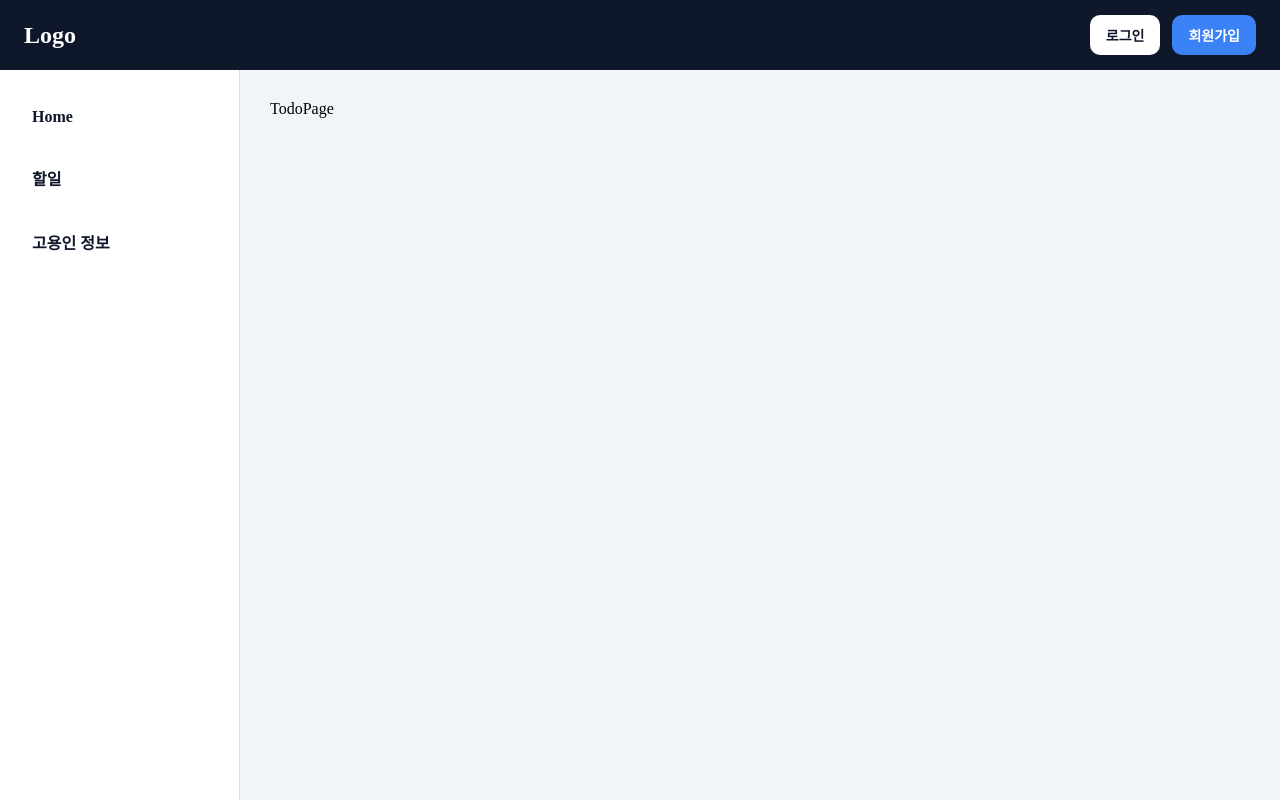
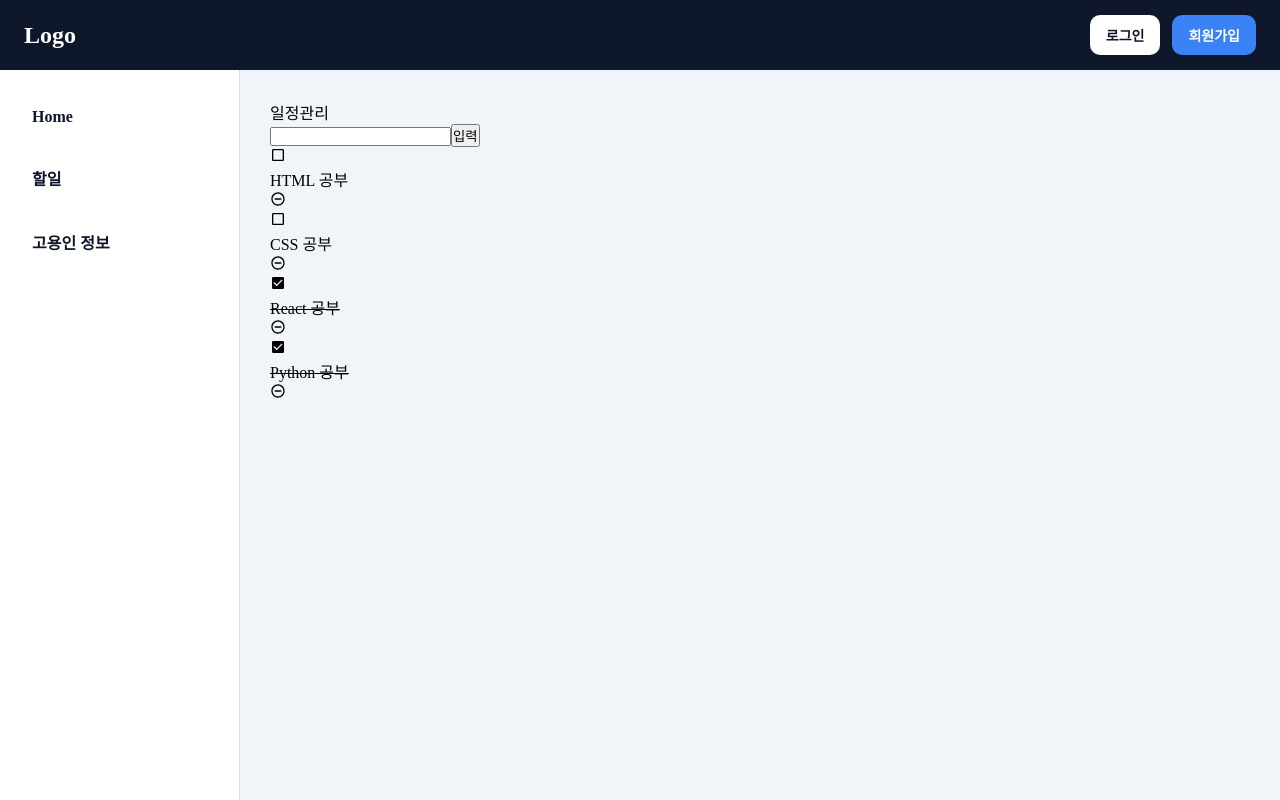
Before and after one commit to Omitss/frontend, a React (Vite) app: page /todo in a window 1280 px wide. Built offline with nearby package versions, Linux system fonts and the light colour scheme.

Commit message:
todoPage

```diff
--- a/package.json
+++ b/package.json
@@ -12,6 +12,7 @@
   "dependencies": {
     "react": "^19.2.6",
     "react-dom": "^19.2.6",
+    "react-icons": "^5.6.0",
     "react-router-dom": "^7.15.1",
     "styled-components": "^6.4.1"
   },
--- a/src/no1_pages/TodoPage.jsx
+++ b/src/no1_pages/TodoPage.jsx
@@ -1,10 +1,28 @@
-import React from 'react'
+import React, { useState } from 'react'
+import TodoTemplate from '../no2_components/todo/TodoTemplate'
+import TodoInsert from '../no2_components/todo/TodoInsert'
+import TodoList from '../no2_components/todo/TodoList'
+
+
+const initialState = {
+  todoList : [
+    {id : 1, subject : "HTML 공부", checked : false},
+    {id : 2, subject : "CSS 공부", checked : false},
+    {id : 3, subject : "React 공부", checked : true},
+    {id : 4, subject : "Python 공부", checked : true},
+  ],
+  todoObj : {id : "", subject : " ", checked : false}
+}
 
 const TodoPage = () => {
+  const [state, setState] = useState(initialState);
+  const {todoList, todoObj} = state;
+
   return (
-    <div>
-      TodoPage
-    </div>
+    <TodoTemplate>
+      <TodoInsert setState = {setState} todoObj = {todoObj}/>
+      <TodoList todoList = {todoList} setState = {setState}/>
+    </TodoTemplate>
   )
 }
 
--- a/src/no2_components/employee/EmployeeRegister.jsx
+++ b/src/no2_components/employee/EmployeeRegister.jsx
@@ -2,26 +2,26 @@
 import React, { useContext, useState } from 'react'
 import { EmployeeContext } from '../../no0_context/EmployeeContext'
 
-const initialEmps = [
-  {id:"1", name:"John", email:"John@example.com", job : "forentdend", pay : 600},
-  {id:"2", name:"peter", email:"peter@example.com", job : "backend", pay : 600},
-  {id:"3", name:"Susan", email:"Susan@example.com", job : "db", pay : 600},
-  {id:"4", name:"Sue", email:"Sue@example.com", job : "ai", pay : 600},
-]
-const initialEmp = {
-  id : '', name : '', email:'', job: "", pay :""
-}
+// const initialEmps = [
+//   {id:"1", name:"John", email:"John@example.com", job : "forentdend", pay : 600},
+//   {id:"2", name:"peter", email:"peter@example.com", job : "backend", pay : 600},
+//   {id:"3", name:"Susan", email:"Susan@example.com", job : "db", pay : 600},
+//   {id:"4", name:"Sue", email:"Sue@example.com", job : "ai", pay : 600},
+// ]
+// const initialEmp = {
+//   id : '', name : '', email:'', job: "", pay :""
+// }
 
-const initialstate = {
-  empTable : initialEmps,
-  emp : initialEmp
-}
+// const initialstate = {
+//   empTable : initialEmps,
+//   emp : initialEmp
+// }
 
 
 const EmployeeRegister = () => {
-  const {dispatch} = useContext(EmployeeContext);
+  const {state, dispatch} = useContext(EmployeeContext);
 
-  const [emp, setEmp] = useState(initialEmp);
+  const [emp, setEmp] = useState(state.emp);
 
   const handleChange = (event) => {
     const {name, value} = event.target;
@@ -34,7 +34,7 @@ const EmployeeRegister = () => {
     event.preventDefault();
     const newId = Date.now().toString();
     dispatch({type : "register", payload: {newId, emp}})
-    setEmp(initialEmp)
+    setEmp(state.emp)
   }
 
   return (
--- /dev/null
+++ b/src/no2_components/todo/TodoInsert.jsx
@@ -0,0 +1,53 @@
+//TodoInsert.jsx
+import React from 'react'
+import TodoList from './TodoList';
+
+
+const TodoInsert = ({todoObj, setState}) => {
+    const handleChange = (e) => {
+        const {name, value} = e.target;
+
+        setState(prev => ({
+            ...prev,
+            todoObj : {
+                ...prev.todoObj,
+                [name] : value
+            }
+        }))
+    }
+    const handleSubmit = (e) => {
+         e.preventDefault();
+        setState(prev => (
+            {
+                ...prev,
+                todoList : [
+                    ...prev.todoList,
+                    {
+                        ...prev.todoObj,
+                        id :
+                        prev.todoList.length>0 ?
+                            Math.max(...prev.todoList.map(item => item.id))+1
+                            : 1
+                    }
+
+                ]
+            }
+        ))
+    }
+
+  return (
+    <form onSubmit={handleSubmit}>
+        <input
+            type="text"
+            name = "subject"
+            value= {todoObj.subject}
+            onChange={handleChange}
+            required
+            placeholder='할 일을 입력하세요'
+        />
+        <button>입력</button>
+    </form>
+  )
+}
+
+export default TodoInsert
--- /dev/null
+++ b/src/no2_components/todo/TodoList.jsx
@@ -0,0 +1,20 @@
+// TodoList.jsx
+import React from 'react'
+import TodoListChild from './TodoListChild'
+
+
+const TodoList = ({todoList, setState}) => {
+  return (
+    <div>
+        {todoList?.map(item => (
+            <TodoListChild
+                setState = {setState}
+                key = {item.id}
+                item = {item}
+            />
+        ))}
+    </div>
+  )
+}
+
+export default TodoList
--- /dev/null
+++ b/src/no2_components/todo/TodoListChild.jsx
@@ -0,0 +1,98 @@
+//TodoListChild.jsx
+import React, { useState } from 'react'
+import {
+    MdCheckBox,
+    MdCheckBoxOutlineBlank,
+    MdRemoveCircleOutline
+} from "react-icons/md"
+import styled from 'styled-components'
+
+
+const TodoListChild = ({item, setState}) => {
+    const [editing, setEditing] = useState(false)
+    const [value, setValue] = useState("")
+
+    const handleToggle = () => {
+        setState(prev=>({
+            ...prev,
+            todoList : prev.todoList.map(todo => (
+                todo.id === item.id ?
+                {...todo, checked : !todo.checked}
+                : todo
+            ))
+        }
+        ))
+    }
+
+    const handleUpdate = ()=>{
+        setState(prev => (
+            {
+                ...prev,
+                todoList : prev.todoList.map(todo =>
+                    todo.id === item.id ?
+                    {...todo, subject : value, checked : false}
+                    :
+                    todo
+                )
+            }
+        ))
+        setEditing(false)
+    }
+    const handleDelete = () => {
+        setState(prev=> ({
+                ...prev,
+                todoList : prev.todoList.filter(todo =>
+                    todo.id !== item.id
+                )
+            }
+        ))
+    }
+
+
+  return (
+    <div>
+      <div onClick={handleToggle}>
+        {
+            item.checked ?
+            <MdCheckBox/> : <MdCheckBoxOutlineBlank/>
+        }
+      </div>
+      <div>
+        {
+            editing ?
+                <input
+                    type="text"
+                    value={value}
+                    onChange={(e)=>setValue(e.target.value)}
+                    onBlur={handleUpdate}
+                    onKeyDown={(e)=>{
+                        if(e.key==="Enter") handleUpdate();
+                    }}
+                    autoFocus
+                />
+                :
+                <Checked
+                    $checked = {item.checked}
+                    onDoubleClick={()=>setEditing(true)}
+                >
+                    {item.subject}
+                </Checked>
+        }
+      </div>
+      <div
+        onClick={handleDelete}
+      >
+        <MdRemoveCircleOutline/>
+      </div>
+    </div>
+  )
+}
+
+export default TodoListChild
+
+
+const Checked = styled.div`
+    text-decoration : ${({$checked}) =>
+        ($checked ? "line-through" : "none")
+    };
+`
--- /dev/null
+++ b/src/no2_components/todo/TodoTemplate.jsx
@@ -0,0 +1,15 @@
+//TodoTemplate.jsx
+import React from 'react'
+
+const TodoTemplate = ({children}) => {
+  return (
+    <div>
+        <div>일정관리</div>
+        <div>
+            {children}
+        </div>
+    </div>
+  )
+}
+
+export default TodoTemplate
```
Also changed, not shown: src/App.jsx (+0 -17 lines), 2 other files (tests, documents, lock files or other folders).
